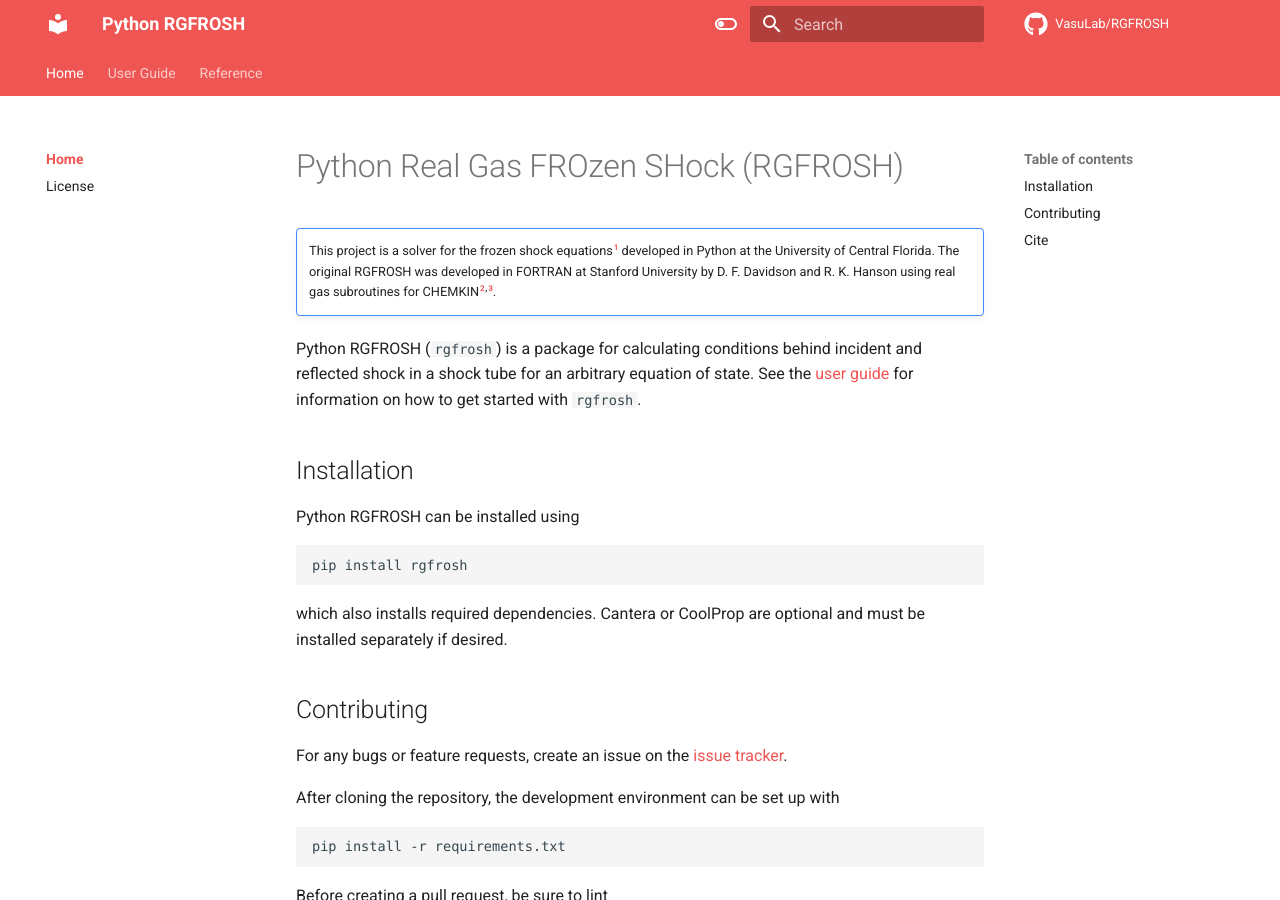
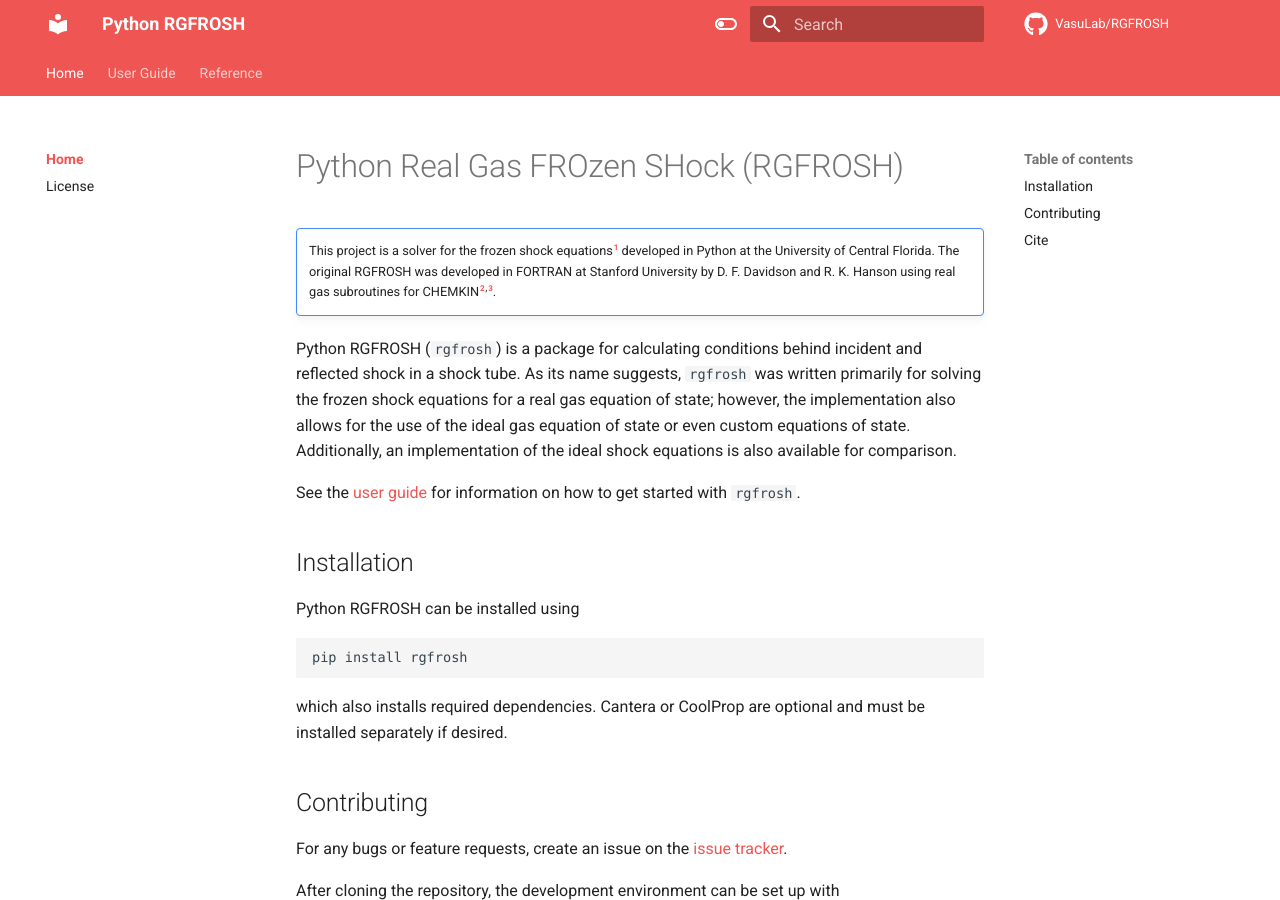
Before and after one commit to VasuLab/rgfrosh, an MkDocs documentation site: the page built from docs/index.md, in a window 1280 px wide and 900 px high. Built offline with MkDocs 1.6.1 and Material for MkDocs 9.7.7, drawn with Linux system fonts in a browser that asks for light colours; some web fonts are replaced; comment, search, counter and statistics services are not loaded.

Commit message:
Update index.md

```diff
--- a/docs/index.md
+++ b/docs/index.md
@@ -9,8 +9,11 @@
 
 
 Python RGFROSH (`rgfrosh`) is a package for calculating conditions behind incident and reflected shock in
-a shock tube for an arbitrary equation of state. See the [user guide](guide/getting-started) for
-information on how to get started with `rgfrosh`.
+a shock tube. As its name suggests, `rgfrosh` was written primarily for solving the frozen shock equations for
+a real gas equation of state; however, the implementation also allows for the use of the ideal gas equation of state or
+even custom equations of state. Additionally, an implementation of the ideal shock equations is also available for comparison.
+
+See the [user guide](guide/getting-started) for information on how to get started with `rgfrosh`.
 
 ## Installation
 
```
